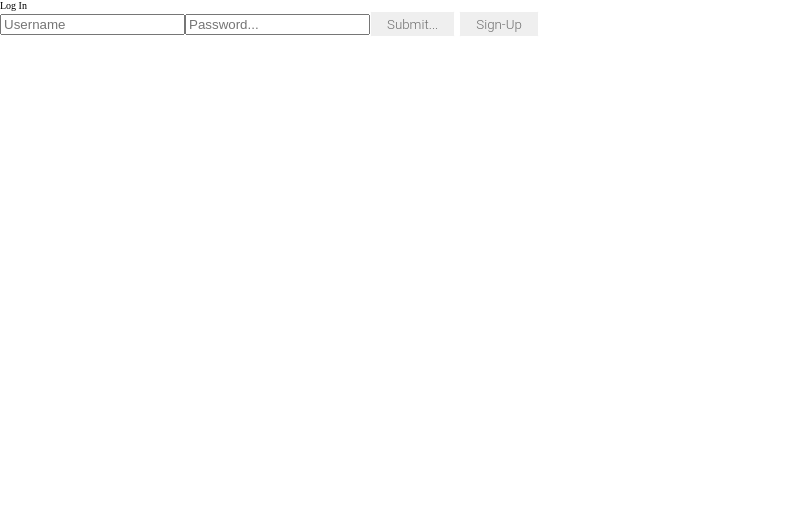
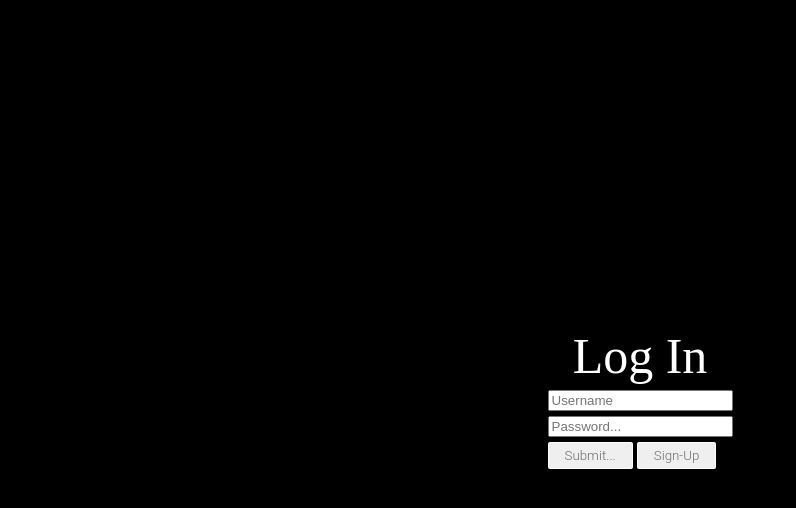
Before and after one commit to secret-family-recipes-tt-18/front-end, a React (Create React App) app: page /login in a window 1280 px wide. Shown: the top 508 px of the page, without its empty margins (0-796 px from the left). Built offline with nearby package versions, Linux system fonts and the light colour scheme.

Commit message:
started on yup

```diff
--- a/src/App.css
+++ b/src/App.css
@@ -104,12 +104,12 @@
 }
 .ltitle {
   font-size: 5rem;
-  color:whitesmoke;
-  background-color:black;
-  width: 100em ;
+  color: whitesmoke;
+  background-color: black;
+  width: 100em;
   text-align: center;
 }
-  button {
+button {
   display: inline-block;
   padding: 0.35em 1.2em;
   border: 0.1em solid #ffffff;
@@ -127,7 +127,35 @@
   color: #000000;
   background-color: #ffffff;
 }
-.lcontain{
+.lcontain {
   margin-top: 50vh;
+}
+h1 {
+    font-size: 5rem;
+    color: white;
+    text-align: center;
+}
+.signup-body{
+    background-color: black;
+    height: 100vh;
+    display: flex;
+    justify-content: center;
+    align-items: center;
+    flex-direction: column;
+}
+.login-body{
+    background-color: black;
+    height: 100vh;
+    display: flex;
+    justify-content: center;
+    align-items: center;
+    flex-flow: column wrap;
 
 }
+.submit-b{
+    margin-top: 5px;
+}
+.userin {
+  margin-top: 5px;
+  margin-bottom: 5px;
+}
--- a/src/forms/Login.js
+++ b/src/forms/Login.js
@@ -1,19 +1,35 @@
-import React, { useContext, useState } from  'react';
+import React, { useContext, useState } from "react";
 import axios from "axios";
 import { useHistory } from "react-router-dom";
 
-import { BACKEND_URL } from '../utils/util';
+import { BACKEND_URL } from "../utils/util";
 
-import { RecipesContext } from '../contexts/RecipesContext';
+import { RecipesContext } from "../contexts/RecipesContext";
+
+import * as yup from 'yup'
+
+const validationShema = yup.object().shape({
+  username: yup
+  .string()
+  .label("Username")
+  .email()
+  .required(),
+  password: yup
+  .string()
+  .label("Password")
+  .required()
+  .min(8,"Too short...")
+  .max(20,"Too big...")
+})
+
 
 
 const initialUserData = {
   username: "",
-    password: ""
+  password: "",
 };
 
 const Login = (props) => {
-
   const { push } = useHistory();
 
   //hooks
@@ -24,14 +40,14 @@
   const changeHandle = (event) => {
     const { name, value } = event.target;
     setUserData({ ...userData, [name]: value });
-    }
+  };
 
   const submitHandle = (event) => {
     event.preventDefault();
     pageLoadingHook.func(true);
     axios
       .post(`${BACKEND_URL}/api/auth/login`, userData)
-        .then(res => {
+      .then((res) => {
         console.log(res);
         setError401(false);
         pageLoadingHook.func(false);
@@ -39,40 +55,56 @@
         localStorage.setItem("user_id", res.data.userId);
         localStorage.setItem("username", userData.username);
         loggedInHook.func(!loggedInHook.value);
-            push('/myrecipes');
+        push("/myrecipes");
       })
-        .catch(err => {
+      .catch((err) => {
         console.log(err);
         pageLoadingHook.func(false);
-            if(err.response.status === 401) {
+        if (err.response.status === 401) {
           setError401(true);
         }
       });
-    }
+  };
 
-    return ( <div className='login-body'>
+  return (
+    <div className="login-body">
+      <div>
         <h1>Log In</h1>
         <form onSubmit={submitHandle}>
+          <div className="userin">
             <input
-        name='username'
-        type='text'
-        placeholder='Username'
+              name="username"
+              type="text"
+              placeholder="Username"
               value={userData.username}
               onChange={changeHandle}
             />
+          </div>
+
+          <div>
             <input
-        name='password'
-        type='password'
-        placeholder='Password...'
+              name="password"
+              type="password"
+              placeholder="Password..."
               value={userData.password}
               onChange={changeHandle}
             />
-      <button>Submit...</button>
-      <button onClick={()=>{push('/signup')}}> Sign-Up</button>
+          </div>
+          <button className="submit-b">Submit...</button>
+          <button
+            onClick={() => {
+              push("/signup");
+            }}
+          >
+            {" "}
+            Sign-Up
+          </button>
           {pageLoadingHook.value ? <div>Loading</div> : null}
           {error401 ? <div>Wrong username or password</div> : null}
         </form>
-  </div>)
-}
+      </div>
+    </div>
+  );
+};
 
 export default Login;
--- a/src/forms/Signup.js
+++ b/src/forms/Signup.js
@@ -1,19 +1,17 @@
-import React, { useContext, useState } from  "react";
+import React, { useContext, useState } from "react";
 import axios from "axios";
 import { useHistory } from "react-router-dom";
 
-import { RecipesContext } from '../contexts/RecipesContext';
+import { RecipesContext } from "../contexts/RecipesContext";
 
-import { BACKEND_URL } from '../utils/util';
+import { BACKEND_URL } from "../utils/util";
 
 const initialFormValues = {
   username: "",
-    password: ""
+  password: "",
 };
 
-
 const Signup = (props) => {
-
   const { push } = useHistory();
 
   //hooks
@@ -24,44 +22,55 @@
     const { name, value } = event.target;
 
     setFormValues({ ...formValues, [name]: value });
-    }
+  };
 
   const submitHandle = (event) => {
     event.preventDefault();
     pageLoadingHook.func(true);
     axios
-        .post(`${BACKEND_URL}/api/auth/register`,formValues)
-        .then(res => {
+      .post(`${BACKEND_URL}/api/auth/register`, formValues)
+      .then((res) => {
         //console.log(res);
         pageLoadingHook.func(false);
-            push('/login');
+        push("/login");
       })
-        .catch(err => {
+      .catch((err) => {
         console.log(err);
       });
-    }
+  };
 
-    return(<div className='signup-body'>
+  return (
+    <div className="signup-body">
+      <div>
         <h1>Sign Up</h1>
         <form onSubmit={submitHandle}>
+          <div className="userin">
             <input
-        name='username'
-        type='text'
-        placeholder='username'
+              name="username"
+              type="text"
+              placeholder="username"
               value={formValues.username}
               onChange={changeHandle}
             />
+          </div>
+
+          <div>
             <input
-        name='password'
-        type='password'
-        placeholder='password'
+              name="password"
+              type="password"
+              placeholder="password"
               value={formValues.password}
               onChange={changeHandle}
             />
-      <button>Submit</button>
+          </div>
+
+          <button className="submit-b">Sign up</button>
+
           {pageLoadingHook.value ? <div>Loading</div> : null}
         </form>
-  </div>)
-}
+      </div>
+    </div>
+  );
+};
 
 export default Signup;
```
Also changed, not shown: src/forms/LoginShema.js (deleted), src/forms/SignupShema.js (deleted), 1 other file (tests, documents, lock files or other folders). Lines whose indentation alone changed are shown as unchanged.
